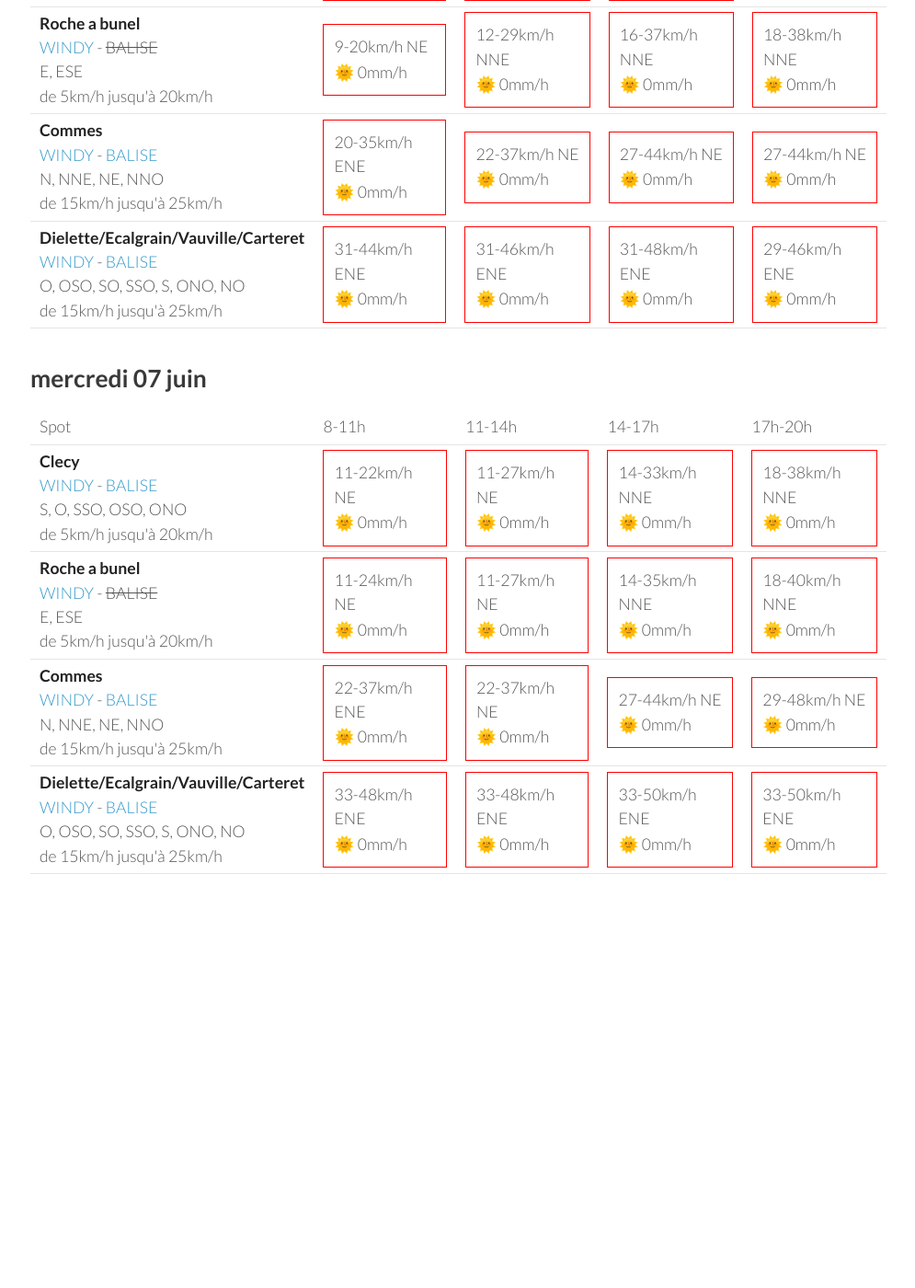
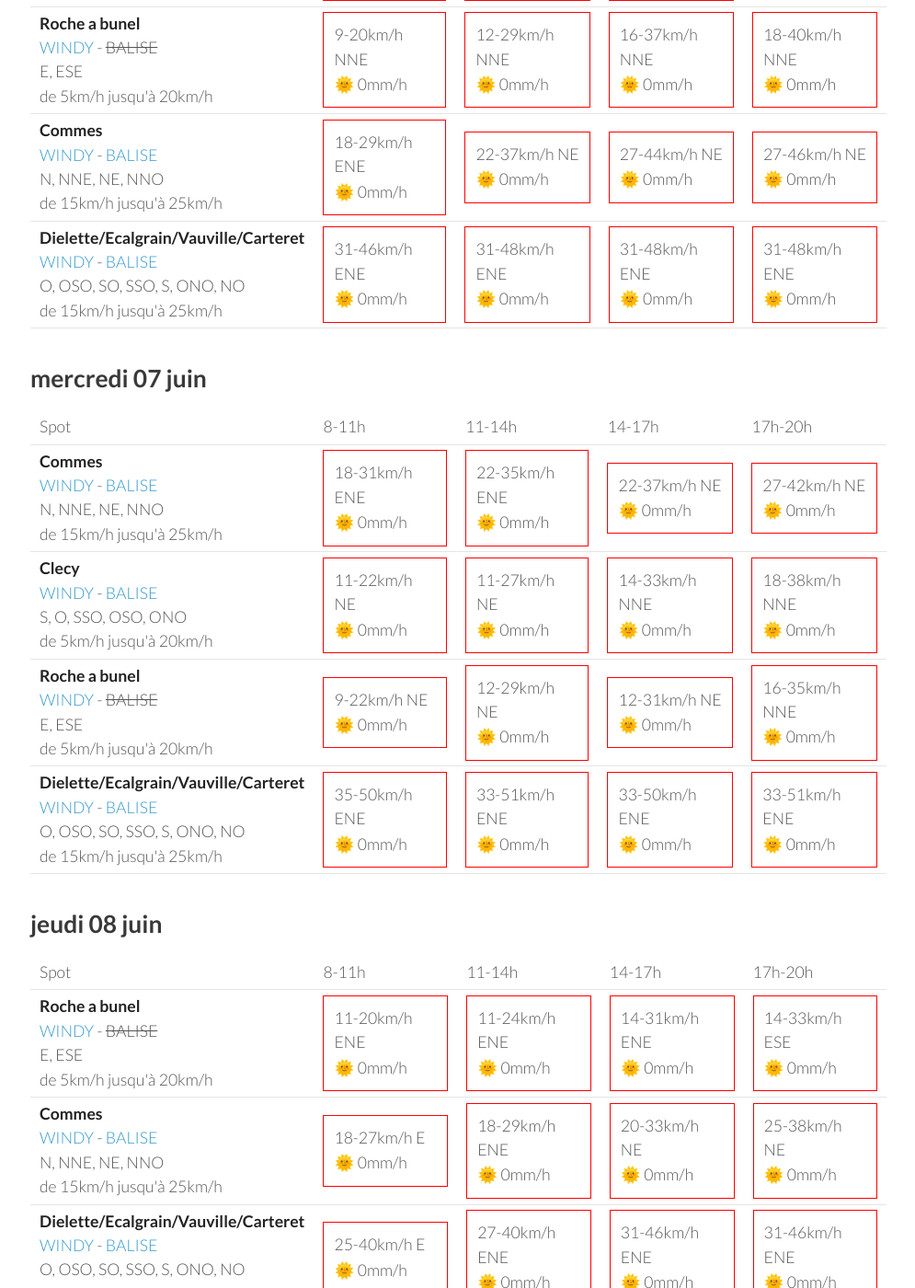
Before and after one commit to parapente-dans-le-nord/parapente-dans-le-nord.github.io, a Jekyll site: the page built from normandie.markdown, in a window 1280 px wide and 1400 px high, scrolled down 2254 px. Shown: the whole window at 92% size, without its empty margins (25-1020 px from the left). Built offline with Jekyll 4.4.1, drawn with Linux system fonts in a browser that asks for light colours; before the commit the page ends 3332 px from its top, so only the background shows below that; some of the changed text lies outside the part shown.

Commit message:
update index.markdown

```diff
--- a/normandie.markdown
+++ b/normandie.markdown
@@ -146,7 +146,7 @@ page mise à jour le samedi 03 juin 06:46
 <tr>
         <td><strong>Roche a bunel</strong><br><a href="https://windy.com/48.993/-0.499?48.580,-0.499,8">WINDY</a> - <span class="no-balise"> BALISE </span><br> <span class="vent-favorable">E, ESE</span><br><span class="force-vent">de 5km/h jusqu'à 20km/h</span> </td>
 
-            <td><div class="not-flyable"><p>11-24km/h NNE</p><p>🌞 0mm/h</p></div></td>
+            <td><div class="not-flyable"><p>11-24km/h NE</p><p>🌞 0mm/h</p></div></td>
             <td><div class="not-flyable"><p>12-29km/h NNE</p><p>🌞 0mm/h</p></div></td>
             <td><div class="not-flyable"><p>18-38km/h NNE</p><p>🌞 0mm/h</p></div></td>
             <td><div class="not-flyable"><p>18-40km/h NNE</p><p>🌞 0mm/h</p></div></td>
@@ -156,9 +156,9 @@ page mise à jour le samedi 03 juin 06:46
 <tr>
         <td><strong>Commes</strong><br><a href="https://windy.com/49.346/-0.726?48.936,-0.726,8">WINDY</a> - <span class=""><a href="http://www.balisemeteo.com/balise.php?idBalise=158">BALISE</a> </span><br> <span class="vent-favorable">N, NNE, NE, NNO</span><br><span class="force-vent">de 15km/h jusqu'à 25km/h</span> </td>
 
-            <td><div class="not-flyable"><p>25-38km/h ENE</p><p>🌞 0mm/h</p></div></td>
-            <td><div class="not-flyable"><p>24-40km/h NE</p><p>🌞 0mm/h</p></div></td>
-            <td><div class="not-flyable"><p>27-46km/h NE</p><p>🌞 0mm/h</p></div></td>
+            <td><div class="not-flyable"><p>24-37km/h ENE</p><p>🌞 0mm/h</p></div></td>
+            <td><div class="not-flyable"><p>24-38km/h NE</p><p>🌞 0mm/h</p></div></td>
+            <td><div class="not-flyable"><p>27-44km/h NE</p><p>🌞 0mm/h</p></div></td>
             <td><div class="not-flyable"><p>27-46km/h NE</p><p>🌞 0mm/h</p></div></td>
 
 
@@ -166,10 +166,10 @@ page mise à jour le samedi 03 juin 06:46
 <tr>
         <td><strong>Dielette/Ecalgrain/Vauville/Carteret</strong><br><a href="https://windy.com/49.650/-1.856?49.243,-1.856,8">WINDY</a> - <span class=""><a href="http://www.balisemeteo.com/balise.php?idBalise=81">BALISE</a> </span><br> <span class="vent-favorable">O, OSO, SO, SSO, S, ONO, NO</span><br><span class="force-vent">de 15km/h jusqu'à 25km/h</span> </td>
 
-            <td><div class="not-flyable"><p>27-38km/h ENE</p><p>🌞 0mm/h</p></div></td>
-            <td><div class="not-flyable"><p>29-44km/h ENE</p><p>🌞 0mm/h</p></div></td>
-            <td><div class="not-flyable"><p>31-46km/h NE</p><p>🌞 0mm/h</p></div></td>
-            <td><div class="not-flyable"><p>29-46km/h NE</p><p>🌞 0mm/h</p></div></td>
+            <td><div class="not-flyable"><p>29-42km/h ENE</p><p>🌞 0mm/h</p></div></td>
+            <td><div class="not-flyable"><p>31-46km/h ENE</p><p>🌞 0mm/h</p></div></td>
+            <td><div class="not-flyable"><p>31-48km/h ENE</p><p>🌞 0mm/h</p></div></td>
+            <td><div class="not-flyable"><p>29-48km/h ENE</p><p>🌞 0mm/h</p></div></td>
 
 
     </tr>
@@ -202,30 +202,30 @@ page mise à jour le samedi 03 juin 06:46
 <tr>
         <td><strong>Roche a bunel</strong><br><a href="https://windy.com/48.993/-0.499?48.580,-0.499,8">WINDY</a> - <span class="no-balise"> BALISE </span><br> <span class="vent-favorable">E, ESE</span><br><span class="force-vent">de 5km/h jusqu'à 20km/h</span> </td>
 
-            <td><div class="not-flyable"><p>9-20km/h NE</p><p>🌞 0mm/h</p></div></td>
+            <td><div class="not-flyable"><p>9-20km/h NNE</p><p>🌞 0mm/h</p></div></td>
             <td><div class="not-flyable"><p>12-29km/h NNE</p><p>🌞 0mm/h</p></div></td>
             <td><div class="not-flyable"><p>16-37km/h NNE</p><p>🌞 0mm/h</p></div></td>
-            <td><div class="not-flyable"><p>18-38km/h NNE</p><p>🌞 0mm/h</p></div></td>
+            <td><div class="not-flyable"><p>18-40km/h NNE</p><p>🌞 0mm/h</p></div></td>
 
 
     </tr>
 <tr>
         <td><strong>Commes</strong><br><a href="https://windy.com/49.346/-0.726?48.936,-0.726,8">WINDY</a> - <span class=""><a href="http://www.balisemeteo.com/balise.php?idBalise=158">BALISE</a> </span><br> <span class="vent-favorable">N, NNE, NE, NNO</span><br><span class="force-vent">de 15km/h jusqu'à 25km/h</span> </td>
 
-            <td><div class="not-flyable"><p>20-35km/h ENE</p><p>🌞 0mm/h</p></div></td>
+            <td><div class="not-flyable"><p>18-29km/h ENE</p><p>🌞 0mm/h</p></div></td>
             <td><div class="not-flyable"><p>22-37km/h NE</p><p>🌞 0mm/h</p></div></td>
             <td><div class="not-flyable"><p>27-44km/h NE</p><p>🌞 0mm/h</p></div></td>
-            <td><div class="not-flyable"><p>27-44km/h NE</p><p>🌞 0mm/h</p></div></td>
+            <td><div class="not-flyable"><p>27-46km/h NE</p><p>🌞 0mm/h</p></div></td>
 
 
     </tr>
 <tr>
         <td><strong>Dielette/Ecalgrain/Vauville/Carteret</strong><br><a href="https://windy.com/49.650/-1.856?49.243,-1.856,8">WINDY</a> - <span class=""><a href="http://www.balisemeteo.com/balise.php?idBalise=81">BALISE</a> </span><br> <span class="vent-favorable">O, OSO, SO, SSO, S, ONO, NO</span><br><span class="force-vent">de 15km/h jusqu'à 25km/h</span> </td>
 
-            <td><div class="not-flyable"><p>31-44km/h ENE</p><p>🌞 0mm/h</p></div></td>
             <td><div class="not-flyable"><p>31-46km/h ENE</p><p>🌞 0mm/h</p></div></td>
             <td><div class="not-flyable"><p>31-48km/h ENE</p><p>🌞 0mm/h</p></div></td>
-            <td><div class="not-flyable"><p>29-46km/h ENE</p><p>🌞 0mm/h</p></div></td>
+            <td><div class="not-flyable"><p>31-48km/h ENE</p><p>🌞 0mm/h</p></div></td>
+            <td><div class="not-flyable"><p>31-48km/h ENE</p><p>🌞 0mm/h</p></div></td>
 
 
     </tr>
@@ -246,6 +246,16 @@ page mise à jour le samedi 03 juin 06:46
       <td>17h-20h</td>
     </tr>
 <tr>
+        <td><strong>Commes</strong><br><a href="https://windy.com/49.346/-0.726?48.936,-0.726,8">WINDY</a> - <span class=""><a href="http://www.balisemeteo.com/balise.php?idBalise=158">BALISE</a> </span><br> <span class="vent-favorable">N, NNE, NE, NNO</span><br><span class="force-vent">de 15km/h jusqu'à 25km/h</span> </td>
+
+            <td><div class="not-flyable"><p>18-31km/h ENE</p><p>🌞 0mm/h</p></div></td>
+            <td><div class="not-flyable"><p>22-35km/h ENE</p><p>🌞 0mm/h</p></div></td>
+            <td><div class="not-flyable"><p>22-37km/h NE</p><p>🌞 0mm/h</p></div></td>
+            <td><div class="not-flyable"><p>27-42km/h NE</p><p>🌞 0mm/h</p></div></td>
+
+
+    </tr>
+<tr>
         <td><strong>Clecy</strong><br><a href="https://windy.com/48.929/-0.470?48.516,-0.470,8">WINDY</a> - <span class=""><a href="http://www.balisemeteo.com/balise.php?idBalise=122">BALISE</a> </span><br> <span class="vent-favorable">S, O, SSO, OSO, ONO</span><br><span class="force-vent">de 5km/h jusqu'à 20km/h</span> </td>
 
             <td><div class="not-flyable"><p>11-22km/h NE</p><p>🌞 0mm/h</p></div></td>
@@ -258,30 +268,20 @@ page mise à jour le samedi 03 juin 06:46
 <tr>
         <td><strong>Roche a bunel</strong><br><a href="https://windy.com/48.993/-0.499?48.580,-0.499,8">WINDY</a> - <span class="no-balise"> BALISE </span><br> <span class="vent-favorable">E, ESE</span><br><span class="force-vent">de 5km/h jusqu'à 20km/h</span> </td>
 
-            <td><div class="not-flyable"><p>11-24km/h NE</p><p>🌞 0mm/h</p></div></td>
-            <td><div class="not-flyable"><p>11-27km/h NE</p><p>🌞 0mm/h</p></div></td>
-            <td><div class="not-flyable"><p>14-35km/h NNE</p><p>🌞 0mm/h</p></div></td>
-            <td><div class="not-flyable"><p>18-40km/h NNE</p><p>🌞 0mm/h</p></div></td>
-
-
-    </tr>
-<tr>
-        <td><strong>Commes</strong><br><a href="https://windy.com/49.346/-0.726?48.936,-0.726,8">WINDY</a> - <span class=""><a href="http://www.balisemeteo.com/balise.php?idBalise=158">BALISE</a> </span><br> <span class="vent-favorable">N, NNE, NE, NNO</span><br><span class="force-vent">de 15km/h jusqu'à 25km/h</span> </td>
-
-            <td><div class="not-flyable"><p>22-37km/h ENE</p><p>🌞 0mm/h</p></div></td>
-            <td><div class="not-flyable"><p>22-37km/h NE</p><p>🌞 0mm/h</p></div></td>
-            <td><div class="not-flyable"><p>27-44km/h NE</p><p>🌞 0mm/h</p></div></td>
-            <td><div class="not-flyable"><p>29-48km/h NE</p><p>🌞 0mm/h</p></div></td>
+            <td><div class="not-flyable"><p>9-22km/h NE</p><p>🌞 0mm/h</p></div></td>
+            <td><div class="not-flyable"><p>12-29km/h NE</p><p>🌞 0mm/h</p></div></td>
+            <td><div class="not-flyable"><p>12-31km/h NE</p><p>🌞 0mm/h</p></div></td>
+            <td><div class="not-flyable"><p>16-35km/h NNE</p><p>🌞 0mm/h</p></div></td>
 
 
     </tr>
 <tr>
         <td><strong>Dielette/Ecalgrain/Vauville/Carteret</strong><br><a href="https://windy.com/49.650/-1.856?49.243,-1.856,8">WINDY</a> - <span class=""><a href="http://www.balisemeteo.com/balise.php?idBalise=81">BALISE</a> </span><br> <span class="vent-favorable">O, OSO, SO, SSO, S, ONO, NO</span><br><span class="force-vent">de 15km/h jusqu'à 25km/h</span> </td>
 
-            <td><div class="not-flyable"><p>33-48km/h ENE</p><p>🌞 0mm/h</p></div></td>
-            <td><div class="not-flyable"><p>33-48km/h ENE</p><p>🌞 0mm/h</p></div></td>
+            <td><div class="not-flyable"><p>35-50km/h ENE</p><p>🌞 0mm/h</p></div></td>
+            <td><div class="not-flyable"><p>33-51km/h ENE</p><p>🌞 0mm/h</p></div></td>
             <td><div class="not-flyable"><p>33-50km/h ENE</p><p>🌞 0mm/h</p></div></td>
-            <td><div class="not-flyable"><p>33-50km/h ENE</p><p>🌞 0mm/h</p></div></td>
+            <td><div class="not-flyable"><p>33-51km/h ENE</p><p>🌞 0mm/h</p></div></td>
 
 
     </tr>
@@ -289,3 +289,49 @@ page mise à jour le samedi 03 juin 06:46
 </tbody>
 </table>
 {:/}
+## jeudi 08 juin
+
+{::nomarkdown}
+<table>
+  <tbody>
+    <tr>
+      <td>Spot</td>
+      <td>8-11h</td>
+      <td>11-14h</td>
+      <td>14-17h</td>
+      <td>17h-20h</td>
+    </tr>
+<tr>
+        <td><strong>Roche a bunel</strong><br><a href="https://windy.com/48.993/-0.499?48.580,-0.499,8">WINDY</a> - <span class="no-balise"> BALISE </span><br> <span class="vent-favorable">E, ESE</span><br><span class="force-vent">de 5km/h jusqu'à 20km/h</span> </td>
+
+            <td><div class="not-flyable"><p>11-20km/h ENE</p><p>🌞 0mm/h</p></div></td>
+            <td><div class="not-flyable"><p>11-24km/h ENE</p><p>🌞 0mm/h</p></div></td>
+            <td><div class="not-flyable"><p>14-31km/h ENE</p><p>🌞 0mm/h</p></div></td>
+            <td><div class="not-flyable"><p>14-33km/h ESE</p><p>🌞 0mm/h</p></div></td>
+
+
+    </tr>
+<tr>
+        <td><strong>Commes</strong><br><a href="https://windy.com/49.346/-0.726?48.936,-0.726,8">WINDY</a> - <span class=""><a href="http://www.balisemeteo.com/balise.php?idBalise=158">BALISE</a> </span><br> <span class="vent-favorable">N, NNE, NE, NNO</span><br><span class="force-vent">de 15km/h jusqu'à 25km/h</span> </td>
+
+            <td><div class="not-flyable"><p>18-27km/h E</p><p>🌞 0mm/h</p></div></td>
+            <td><div class="not-flyable"><p>18-29km/h ENE</p><p>🌞 0mm/h</p></div></td>
+            <td><div class="not-flyable"><p>20-33km/h NE</p><p>🌞 0mm/h</p></div></td>
+            <td><div class="not-flyable"><p>25-38km/h NE</p><p>🌞 0mm/h</p></div></td>
+
+
+    </tr>
+<tr>
+        <td><strong>Dielette/Ecalgrain/Vauville/Carteret</strong><br><a href="https://windy.com/49.650/-1.856?49.243,-1.856,8">WINDY</a> - <span class=""><a href="http://www.balisemeteo.com/balise.php?idBalise=81">BALISE</a> </span><br> <span class="vent-favorable">O, OSO, SO, SSO, S, ONO, NO</span><br><span class="force-vent">de 15km/h jusqu'à 25km/h</span> </td>
+
+            <td><div class="not-flyable"><p>25-40km/h E</p><p>🌞 0mm/h</p></div></td>
+            <td><div class="not-flyable"><p>27-40km/h ENE</p><p>🌞 0mm/h</p></div></td>
+            <td><div class="not-flyable"><p>31-46km/h ENE</p><p>🌞 0mm/h</p></div></td>
+            <td><div class="not-flyable"><p>31-46km/h ENE</p><p>🌞 0mm/h</p></div></td>
+
+
+    </tr>
+
+</tbody>
+</table>
+{:/}
```
Also changed, not shown: other parts of normandie.markdown (+1 -1 lines).
